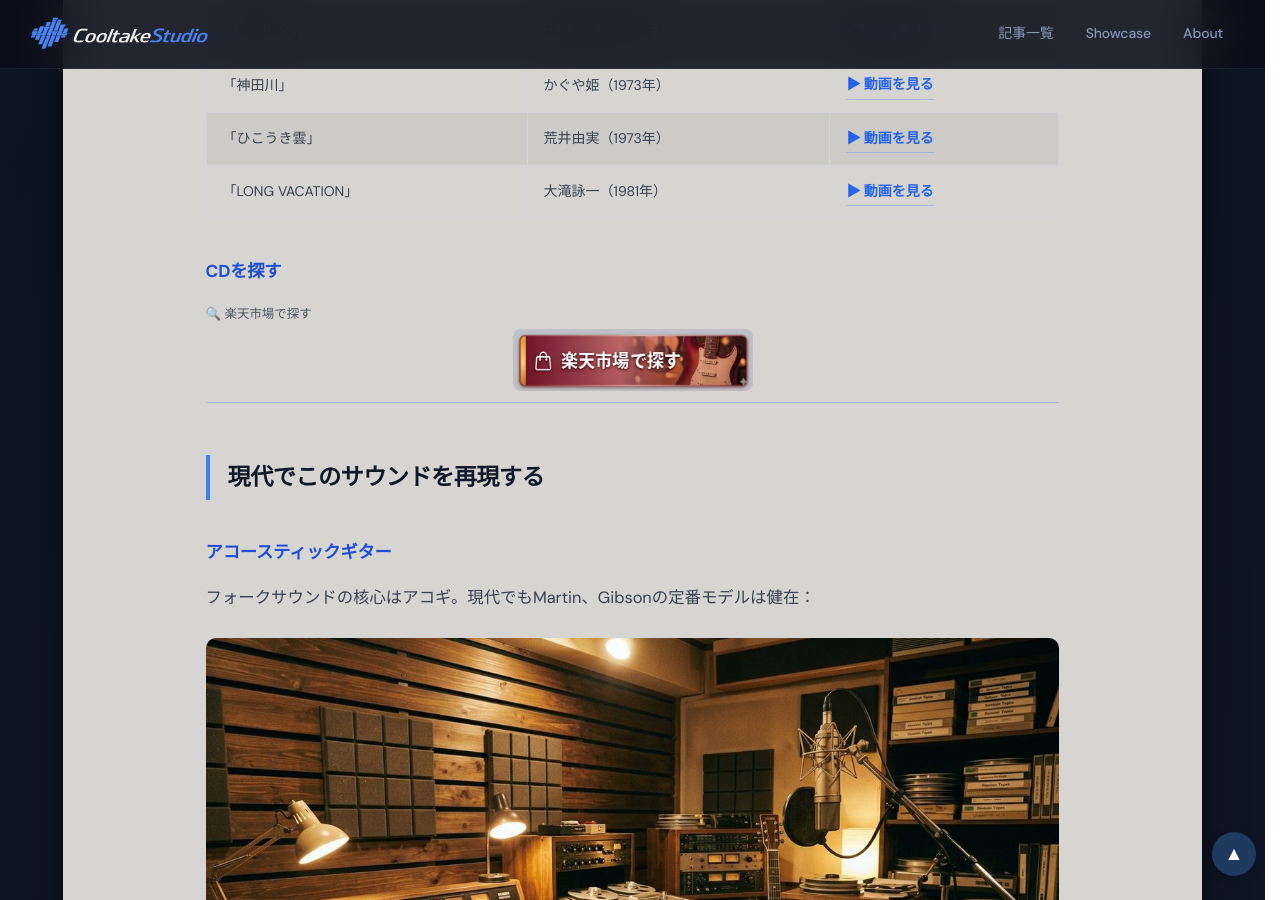
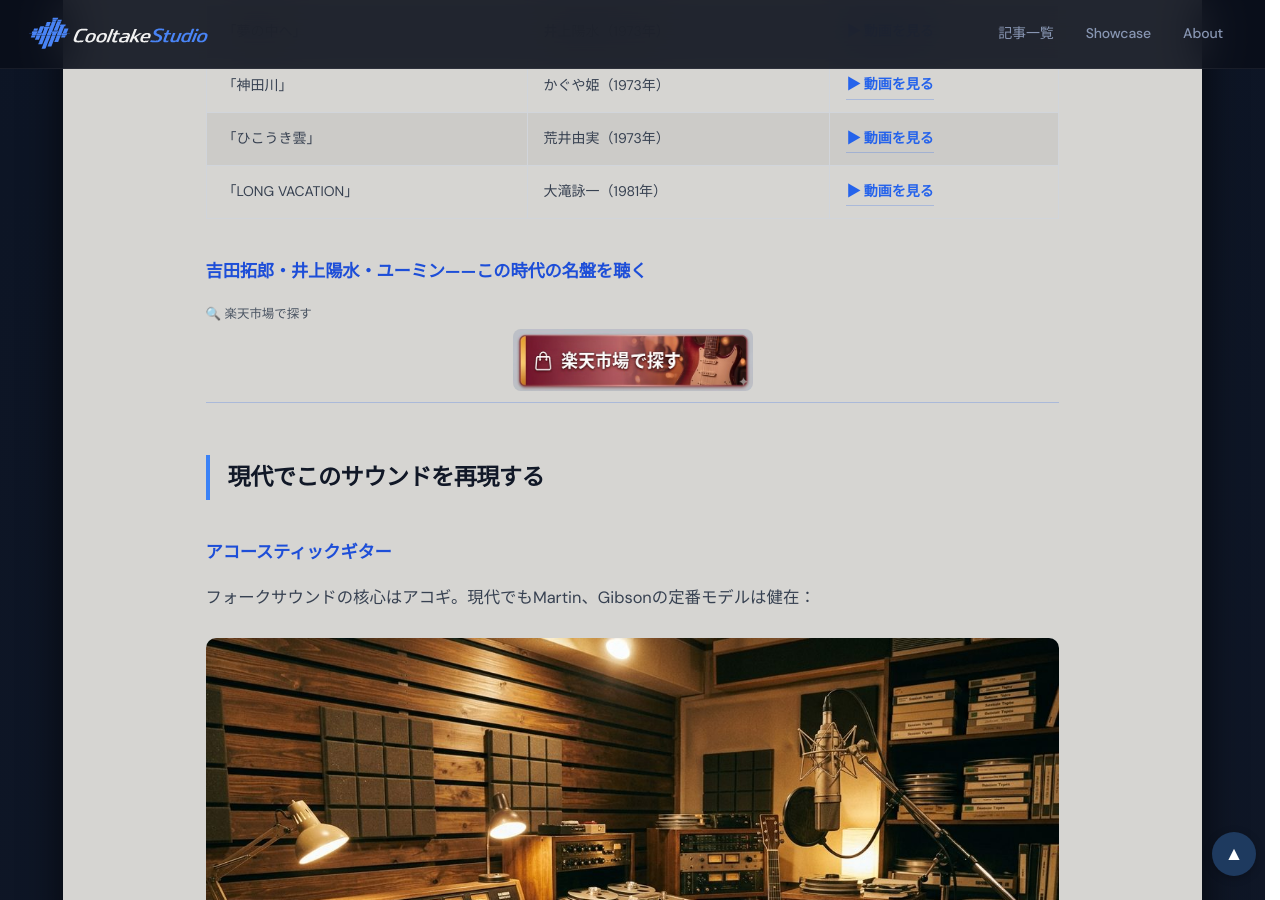
Before and after one commit to cooltake/cooltake-staging, a Jekyll site: the page built from _posts/2026-05-30-japan-music-02-folk-new-music.md, in a window 1280 px wide and 900 px high, scrolled down 2751 px. Built offline with Jekyll 4.4.1, drawn with Linux system fonts in a browser that asks for light colours; some web fonts are replaced; some of the changed text lies outside the part shown.

Commit message:
fix: CTAセクション見出しを記事の文脈に合わせて修正 (2026-05-30-japan-music-02-folk-new-music.md)

```diff
--- a/_posts/2026-05-30-japan-music-02-folk-new-music.md
+++ b/_posts/2026-05-30-japan-music-02-folk-new-music.md
@@ -64,7 +64,7 @@ image: /assets/images/thumb-folk-new-music.jpg
 | 「ひこうき雲」 | 荒井由実（1973年） | <a href="https://www.youtube.com/results?search_query=%E8%8D%92%E4%BA%95%E7%94%B1%E5%AE%9F%20%E3%81%B2%E3%81%93%E3%81%86%E3%81%8D%E9%9B%B2" target="_blank" rel="nofollow noopener" style="display:inline-flex;align-items:center;gap:.4em;color:#1e3a5f;text-decoration:none;font-weight:600;">▶ 動画を見る</a> |
 | 「LONG VACATION」 | 大滝詠一（1981年） | <a href="https://www.youtube.com/results?search_query=%E5%A4%A7%E6%BB%9D%E8%A9%A0%E4%B8%80%20%E3%83%AD%E3%83%B3%E3%82%B0%E3%83%90%E3%82%B1%E3%82%A4%E3%82%B7%E3%83%A7%E3%83%B3" target="_blank" rel="nofollow noopener" style="display:inline-flex;align-items:center;gap:.4em;color:#1e3a5f;text-decoration:none;font-weight:600;">▶ 動画を見る</a> |
 
-### CDを探す
+### 吉田拓郎・井上陽水・ユーミン——この時代の名盤を聴く
 
 <div style="margin:.8rem 0;"><span style="display:block;font-size:.78rem;color:#4b5563;margin-bottom:3px;margin-top:6px;">🔍 楽天市場で探す</span><a href="https://search.rakuten.co.jp/search/mall/吉田拓郎 井上陽水 荒井由実 CD/" rel="nofollow" referrerpolicy="no-referrer-when-downgrade" style="display:block;text-decoration:none;text-align:center;"><img src="/assets/images/btn-rakuten.jpg" alt="楽天市場で探す" width="240" style="height:auto;border-radius:8px;display:inline-block;"></a></div>
 
@@ -104,7 +104,7 @@ Roland RE-201の温かいエコーサウンドは、現代ではプラグイン
 
 <div style="margin:.8rem 0;"><span style="display:block;font-size:.78rem;color:#4b5563;margin-bottom:3px;margin-top:6px;">🔍 楽天市場で探す</span><a href="https://search.rakuten.co.jp/search/mall/アコースティックギター 教則本/" rel="nofollow" referrerpolicy="no-referrer-when-downgrade" style="display:block;text-decoration:none;text-align:center;"><img src="/assets/images/btn-rakuten.jpg" alt="楽天市場で探す" width="240" style="height:auto;border-radius:8px;display:inline-block;"></a></div>
 
-### 関連機材を探す
+### 弾き語りに挑戦する——アコースティックギターを探す
 
 
 ## フォークが残したもの
```
